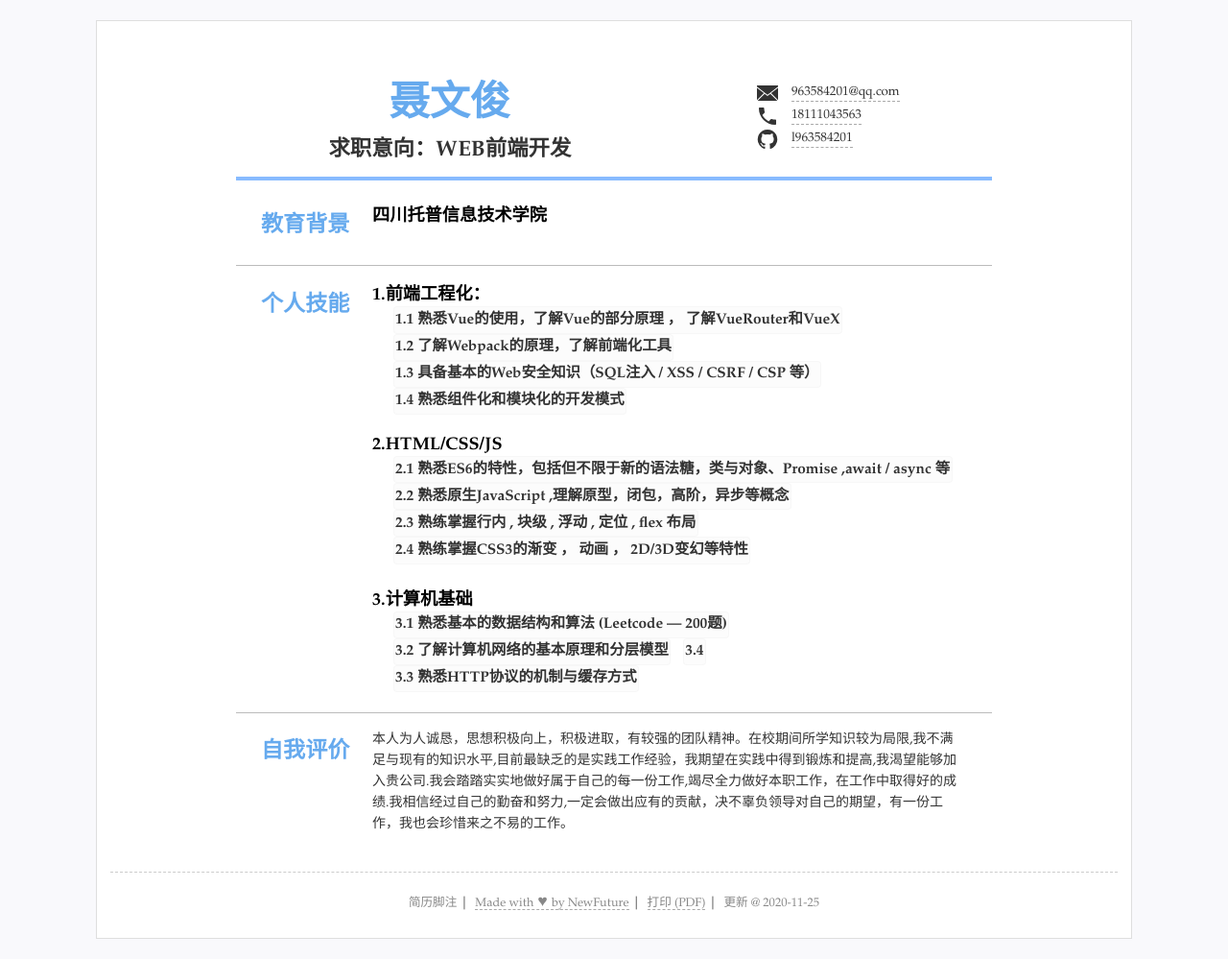
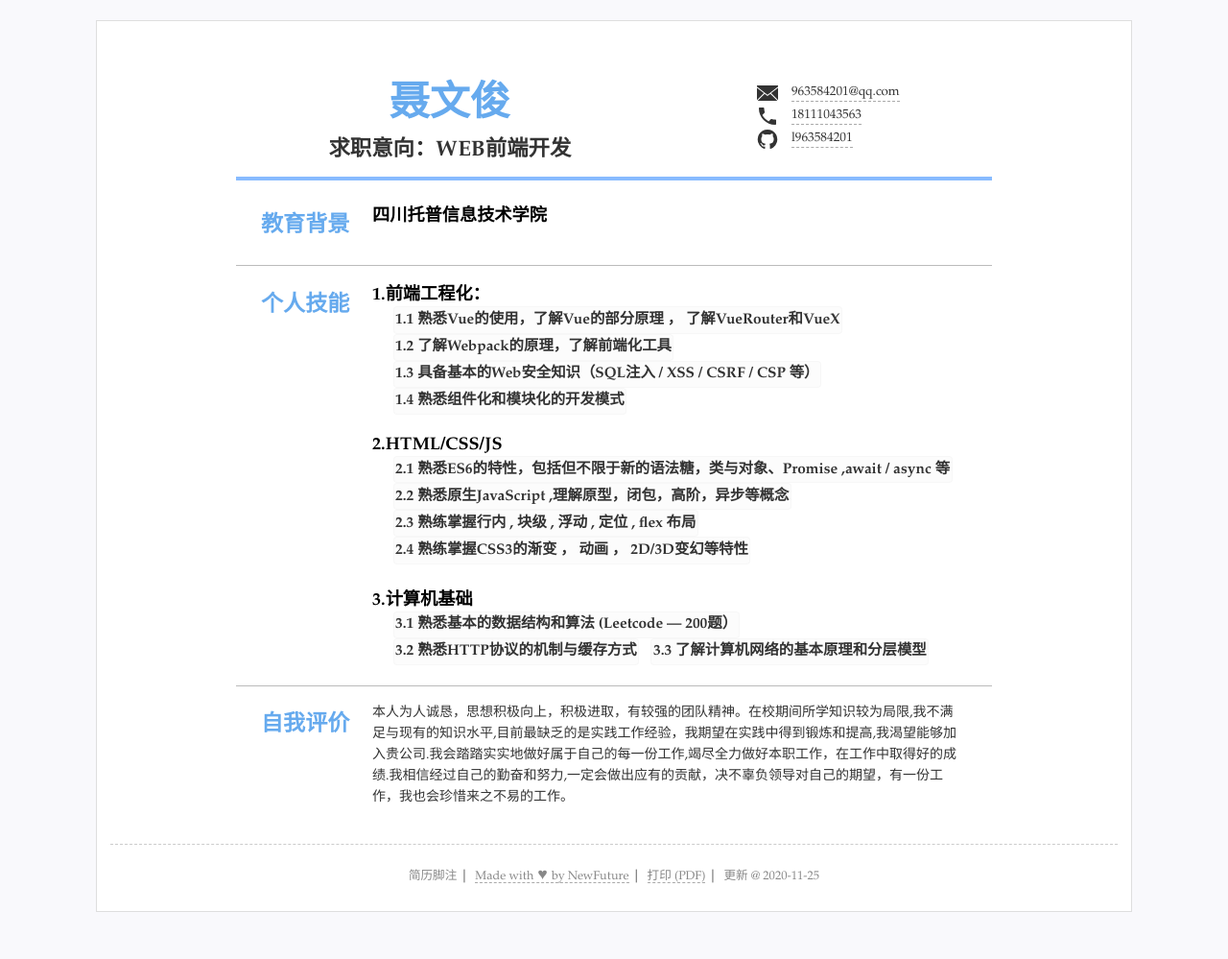
Before and after one commit to l963584201/CV, a Jekyll site: the page built from index.html, in a window 1280 px wide. Shown: the whole page at 96% size. Built offline with Jekyll 4.4.1, drawn with Linux system fonts in a browser that asks for light colours; after the commit the page ends 971 px from its top, so only the background shows below that.

Commit message:
Update resume.yml

```diff
--- a/_data/resume.yml
+++ b/_data/resume.yml
@@ -52,10 +52,9 @@ main: #简历主要内容，
     - 2.4 熟练掌握CSS3的渐变 ， 动画 ， 2D/3D变幻等特性
   - title: 3.计算机基础
     items: #itmems 可以小块的方式显示
-    - 3.1 熟悉基本的数据结构和算法 (Leetcode — 200题)
-    - 3.2 了解计算机⽹络的基本原理和分层模型
-    - 3.4
-    - 3.3 熟悉HTTP协议的机制与缓存⽅式
+    - 3.1 熟悉基本的数据结构和算法 (Leetcode — 200题）
+    - 3.2 熟悉HTTP协议的机制与缓存⽅式
+    - 3.3 了解计算机⽹络的基本原理和分层模型
 
 # - type: experience
 #   name: 经验
```
